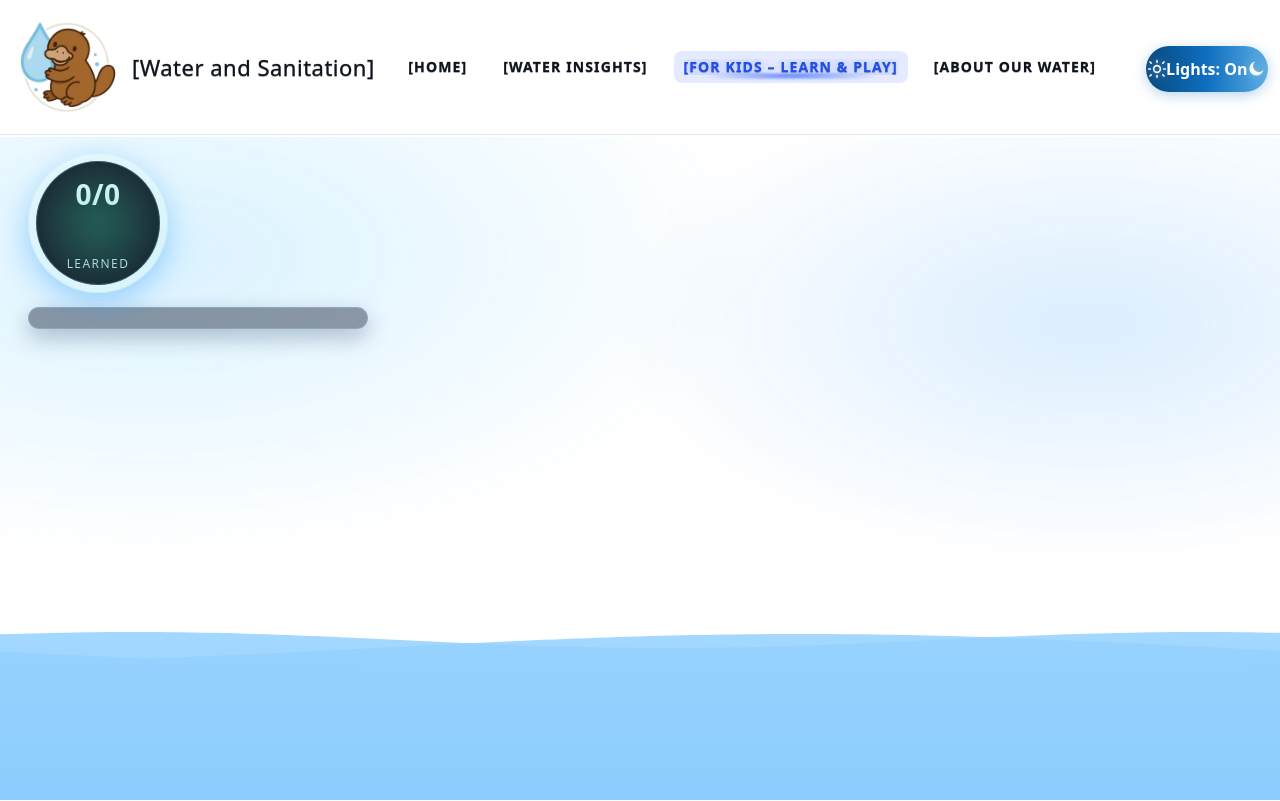
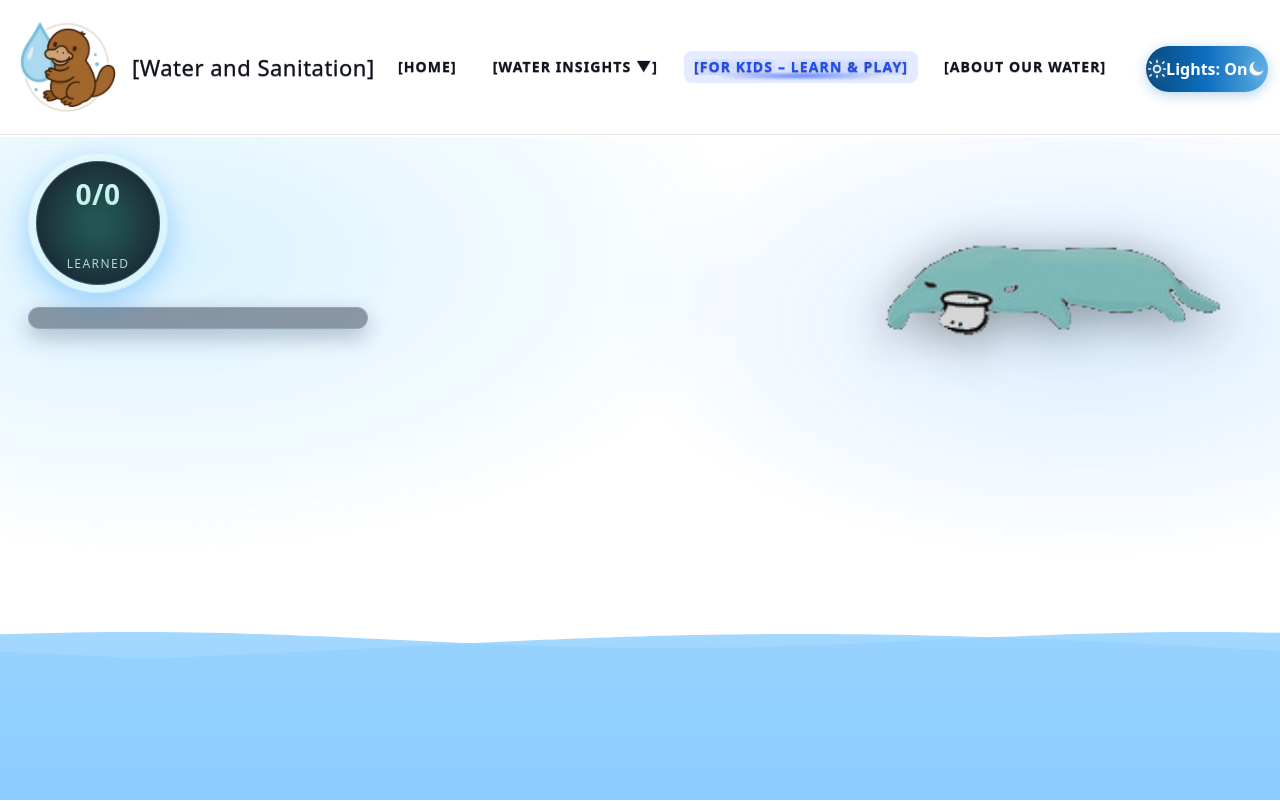
Before and after one commit to Kevin951113/water_and_sanitation_django, a Django app: page /for_kids_learn_play/ in a window 1280 px wide. Shown: the top 801 px of the page. Run offline with Django 5.2, Linux system fonts and the light colour scheme; data that the repository does not hold is empty; some libraries are stand-ins or nearby versions.

Commit message:
for_kids_learn_play update platypus_sleep.gif

```diff
--- a/main/services/for_kids_learn_play_service.py
+++ b/main/services/for_kids_learn_play_service.py
@@ -5,5 +5,5 @@ def fetch_kids_cards():
         KidsCard.objects.order_by("card_order").values(
             "card_order","title","lead_html","detail_html",
             "hint_text","read_seconds","is_starter"
-        )[:1]
+        ) #[:1]
     )
--- a/main/templates/base.html
+++ b/main/templates/base.html
@@ -482,8 +482,8 @@
              aria-haspopup="true"
              aria-expanded="{% if current == 'explore_water_quality' or current == 'pollution_sources' or current == 'future_family_safety' %}true{% else %}false{% endif %}">
             <span class="slot-window"><span class="slot-track">
-              <span class="slot-item">[Water Insights]</span>
-              <span class="slot-item" aria-hidden="true">[Water Insights]</span>
+              <span class="slot-item">[Water Insights ▼]</span>
+              <span class="slot-item" aria-hidden="true">[Water Insights ▼]</span>
             </span></span>
           </a>
           <div class="submenu" role="menu">
--- a/main/templates/for_kids_learn_play.html
+++ b/main/templates/for_kids_learn_play.html
@@ -6,6 +6,7 @@
 {% block head_extras %}
 <link rel="preload" href="{% static 'fish1.mp4' %}" as="video">
 <link rel="preload" href="{% static 'platypus_dance.gif' %}" as="image">
+<link rel="preload" href="{% static 'platypus_sleep.gif' %}" as="image">
 <link rel="preload" href="{% static 'win.png' %}" as="image">
 <link rel="preload" href="{% static 'submarine.gif' %}" as="image">
 <link rel="preload" href="{% static 'boat.gif' %}" as="image">
@@ -58,6 +59,30 @@
     display: grid;
     align-items: center;
     justify-items: stretch;
+  }
+
+  /* ---- Sleepy platypus above the card ---- */
+  .sleepy-wrap{
+    position: absolute;
+    right: 0;
+    /* Positioned a short distance above the card (scaling alongside the screen width),
+    it will not overlap the header if space is insufficient. */
+    top: clamp(-120px, -8vw, -84px);
+    width: min(560px, 44vw);   /* A guide rail matching the width of the card */
+    display: grid;
+    justify-items: end;        /* Align to the right, flush with the right edge of the card */
+    pointer-events: none;
+    z-index: 3;                /* Above the card tier, below the celebration tier (999) */
+  }
+  .sleepy-platypus{
+    width: min(420px, 36vw);   /* Slightly enlarged*/
+    transform: scale(1.08);
+    image-rendering: -webkit-optimize-contrast;
+    filter: drop-shadow(0 8px 22px rgba(0,0,0,.38));
+  }
+  @media (max-width: 980px){
+    .sleepy-wrap{ top: clamp(-80px, -10vw, -60px); }
+    .sleepy-platypus{ width: min(320px, 52vw); transform: scale(1.04); }
   }
 
   .cards{ display: contents; }
@@ -456,6 +481,11 @@
 
   <!-- RIGHT: single-card dock -->
   <div class="card-dock">
+    <!-- Fixed sleeping platypus: Position locked in the red box above the card-->
+    <div class="sleepy-wrap" aria-hidden="true">
+      <img class="sleepy-platypus" src="{% static 'platypus_sleep.gif' %}" alt="">
+    </div>
+
     <div class="cards" id="cards">
       {% for c in db_cards %}
       <article
@@ -522,24 +552,24 @@
     let fishUnlocked = false;
 
     /* --- gating for vessel animations --- */
-    let gameStarted = false;           // 一開始可觸發
-    let postCelebrationWindow = false; // 慶祝結束後再開一次
+    let gameStarted = false;
+    let postCelebrationWindow = false;
 
-    /* 水位完成延遲（無視覺膜，僅用計時） */
-    const WATER_RISE_MS = 1400;  // 關燈: 水位上升
-    const WATER_FALL_MS = 1400;  // 開燈: 水位下降
+    /* Water level completion delay (without visual membrane, timekeeping only) */
+    const WATER_RISE_MS = 1400;  // Switch off the lights: Rising water level
+    const WATER_FALL_MS = 1400;  // Switch on the lights: Falling water level
 
-    /* 循環參數（可調） */
-    const VESSEL_RUN_MS = 9000;  // 必須與 .vessel.run 的 animation 時長一致
-    const LOOP_TOTAL_MS = 30000; // 每次觸發大約循環這麼久
-    const LOOP_GAP_MS   = 1000;  // 兩次穿越間隔
+    /* Cycle parameters (adjustable) */
+    const VESSEL_RUN_MS = 5000;
+    const LOOP_TOTAL_MS = 60000;
+    const LOOP_GAP_MS   = 1000;
 
     function canPlayVessel(){
       return (!gameStarted) || postCelebrationWindow;
     }
 
-    /* -------- 循環控制：右→左重覆航行一陣子 -------- */
-    let loopToken = 0; // 變更 token 可中止舊循環
+    /* -------- Circular control: Right→Left repeated navigation for a while -------- */
+    let loopToken = 0;
     function cancelVesselLoops(){
       loopToken++;
       submarine.classList.remove('run');
@@ -548,41 +578,39 @@
 
     function startVesselLoop(el, preDelayMs){
       if (!canPlayVessel()) return;
-      cancelVesselLoops();            // 切換時先收尾舊的
+      cancelVesselLoops();
       const myToken = ++loopToken;
       let elapsed = 0;
 
       const runOnce = ()=>{
         if (myToken !== loopToken || !canPlayVessel()) return;
-        el.classList.remove('run');   // reset
-        void el.offsetWidth;          // reflow
+        el.classList.remove('run');
+        void el.offsetWidth;
         el.classList.add('run');
 
-        // 下一輪
         setTimeout(()=>{
           if (myToken !== loopToken) { el.classList.remove('run'); return; }
           elapsed += VESSEL_RUN_MS + LOOP_GAP_MS;
           if (elapsed + VESSEL_RUN_MS <= LOOP_TOTAL_MS){
             runOnce();
           }else{
-            el.classList.remove('run'); // 結束時收乾淨
+            el.classList.remove('run');
           }
         }, VESSEL_RUN_MS + LOOP_GAP_MS);
       };
 
-      // 等待水位到位再開始第一趟
       setTimeout(()=>{ if (myToken === loopToken) runOnce(); }, preDelayMs);
     }
 
-    /* 監看 data-theme（開關燈） */
+    /* Observe data-theme (light/dark mode switch) */
     const docEl = document.documentElement;
     const obs = new MutationObserver(muts=>{
       muts.forEach(m=>{
         if(m.type==='attributes' && m.attributeName==='data-theme'){
           const theme = docEl.getAttribute('data-theme') || '';
-          if (theme === 'dark'){      // 關燈：水位上升後 -> 潛水艇連續航行
+          if (theme === 'dark'){      // Switch off the lights: Rising water level
             startVesselLoop(submarine, WATER_RISE_MS);
-          }else{                       // 開燈：水位下降後 -> 小船連續航行
+          }else{                       // Switch on the lights: Falling water level
             startVesselLoop(boat, WATER_FALL_MS);
           }
         }
@@ -625,7 +653,7 @@
     const CELEB_START_FADE_OUT_AT = CELEB_IN_MS + CELEB_HOLD_MS;
 
     function onCelebrationComplete(){
-      postCelebrationWindow = true;   // 慶祝結束後允許再次觸發船/潛水艇
+      postCelebrationWindow = true;
     }
 
     function celebrateFinish(){
@@ -781,7 +809,7 @@
       const st = ensure(id);
       if(!st.done) startTimer(card, id); else setDone(card);
 
-      /* 遊戲開始後停止船/潛水艇循環 */
+      /* After the game begins, halt the ship/submarine cycle. */
       gameStarted = true;
       postCelebrationWindow = false;
       cancelVesselLoops();
```
Also changed, not shown: main/templates/water_home.html (+9 -0 lines), main/static/platypus_sleep.gif (added).
